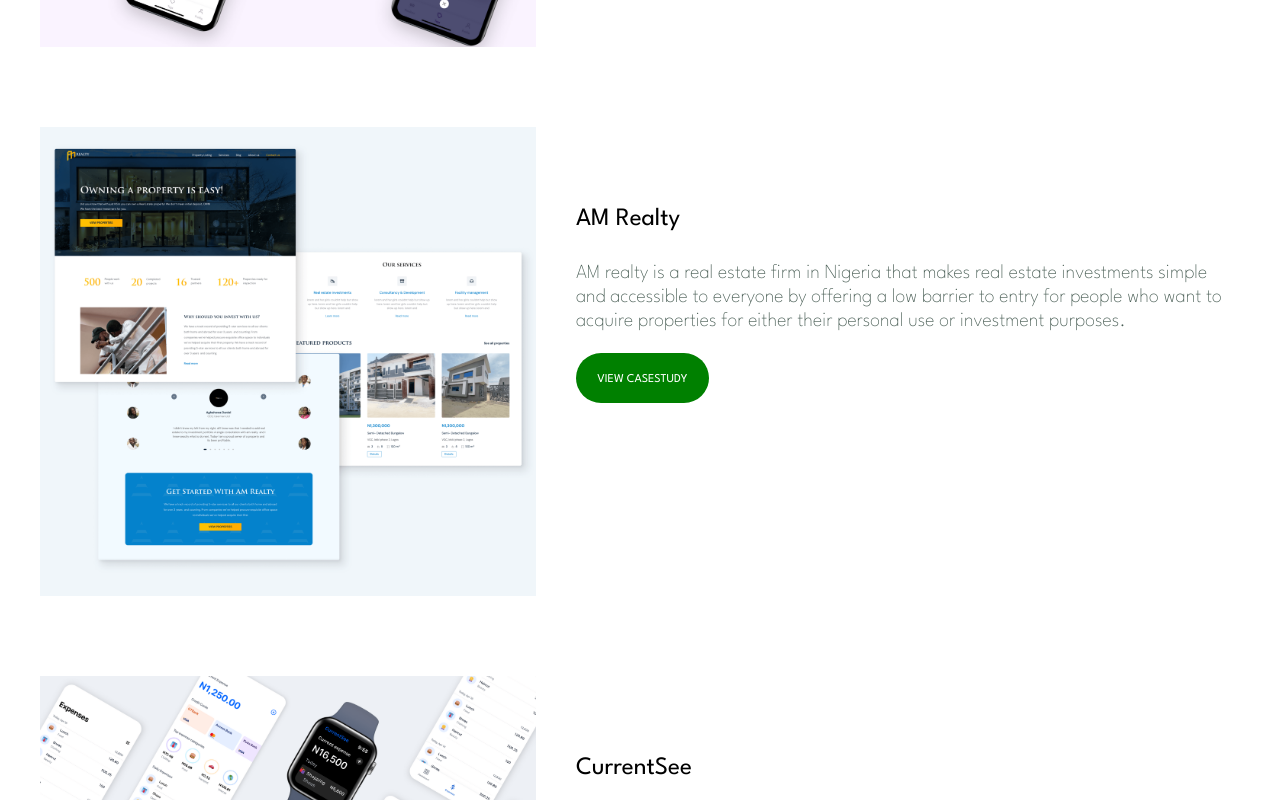
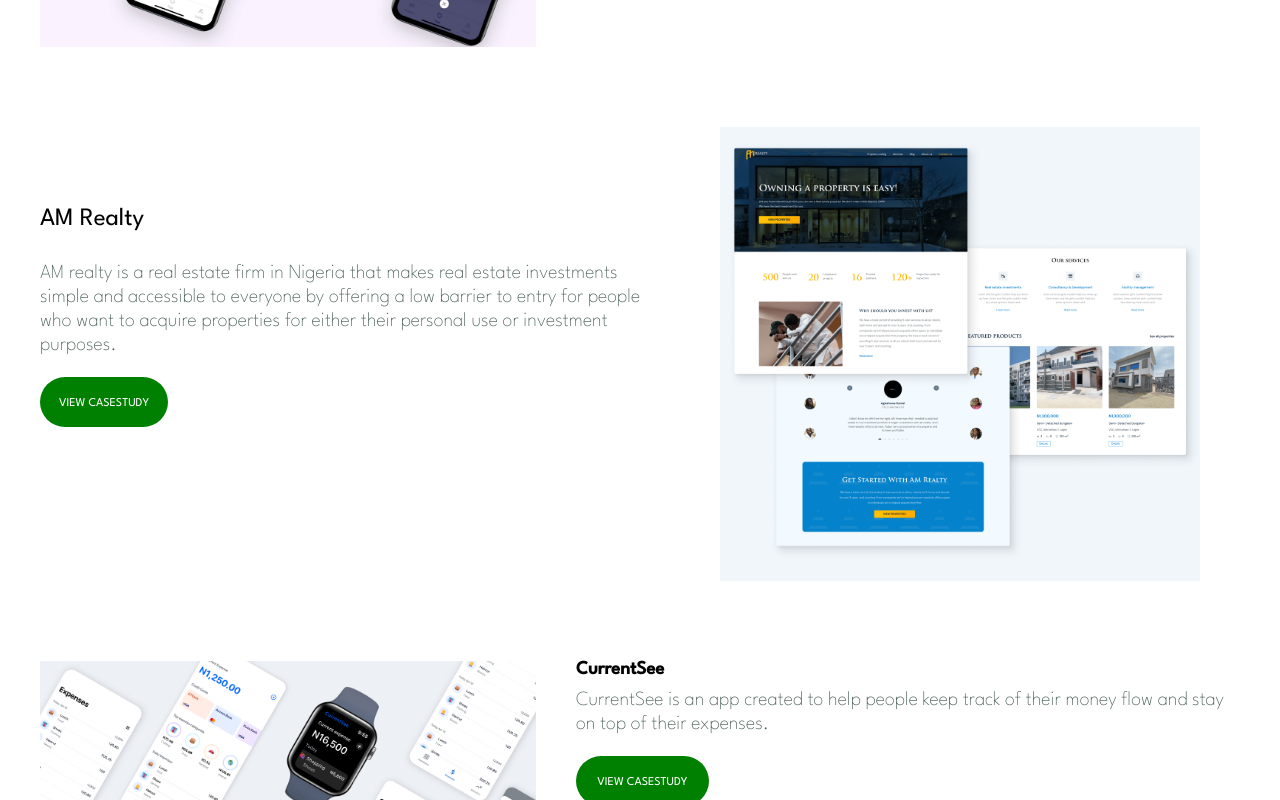
Before and after one commit to Ojotule-Benjamin/Portfolio-website, a React (Create React App) app: page / in a window 1280 px wide. Shown: the part 1140-1940 px from the top of the page. Built offline with nearby package versions, Linux system fonts and the light colour scheme.

Commit message:
Edited my code base

```diff
--- a/public/style.css
+++ b/public/style.css
@@ -2,6 +2,7 @@
   font-family: "League Spartan", sans-serif;
   margin: 0;
   padding: 0;
+  box-sizing: border-box;
 }
 h1 {
   font-size: 50px;
--- a/src/component/projectsection/Projectsection.jsx
+++ b/src/component/projectsection/Projectsection.jsx
@@ -20,7 +20,7 @@
         </div>
       </div>
 
-      <div className="projectsContainer">
+      <div className="projectsContainer" id="projectItem2">
         <img className="projectsImg" src="../../../asset/2.png" alt="" />
         <div className="projectsInnerContainer">
           <h3 id="projectsTitleInner">AM Realty</h3>
--- a/src/component/projectsection/projectsection.css
+++ b/src/component/projectsection/projectsection.css
@@ -1,7 +1,3 @@
-/* #projectdivcontainer < div {
-  display: flex;
-  justify-content: space-evenly;
-} */
 .projectsTitle {
   text-align: center;
   margin: 70px 10px 70px 10px;
@@ -15,14 +11,58 @@
   margin-bottom: 80px;
   padding-right: 40px;
 }
-
 .projectsImg {
   margin-left: 40px;
   margin-right: 40px;
   width: 40%;
   height: 50%;
-  /* margin-left: 25px; */
 }
+
+#projectItem2 {
+  flex-direction: row-reverse;
+  margin-bottom: 80px;
+  padding-left: 40px;
+}
+#projectItem2
+
+/* second item styling in the container starts here*/
+/* .projectsInnerContainer2 {
+  display: flex;
+  align-items: flex-start;
+  justify-content: flex-start;
+}
+.projectsInnerContainer2 h3 {
+  font-size: 25px;
+  font-weight: 400;
+}
+.projectsInnerContainer2 p {
+  margin-top: 50px;
+  font-size: 20px;
+  font-weight: 100;
+  line-height: 24px;
+  padding-left: 10px;
+}
+.projectsInnerContainer2 button {
+  width: 20%;
+  height: 50px;
+  padding: 10px;
+  font-family: Arial, Helvetica, sans-serif;
+  font-size: 12px;
+  background-color: green;
+  border: 1px none;
+  color: white;
+  border-radius: 50px;
+}
+
+.projectsInnerContainer2 button:hover {
+  background-color: darkslategrey;
+}
+.projectsInnerContainer2 button a {
+  text-decoration: none;
+  color: white;
+} */
+/*second item styling in the container ends here*/
+
 .projectsInnerContainer h3 {
   margin-top: 80px;
   margin-bottom: 20px;
```
